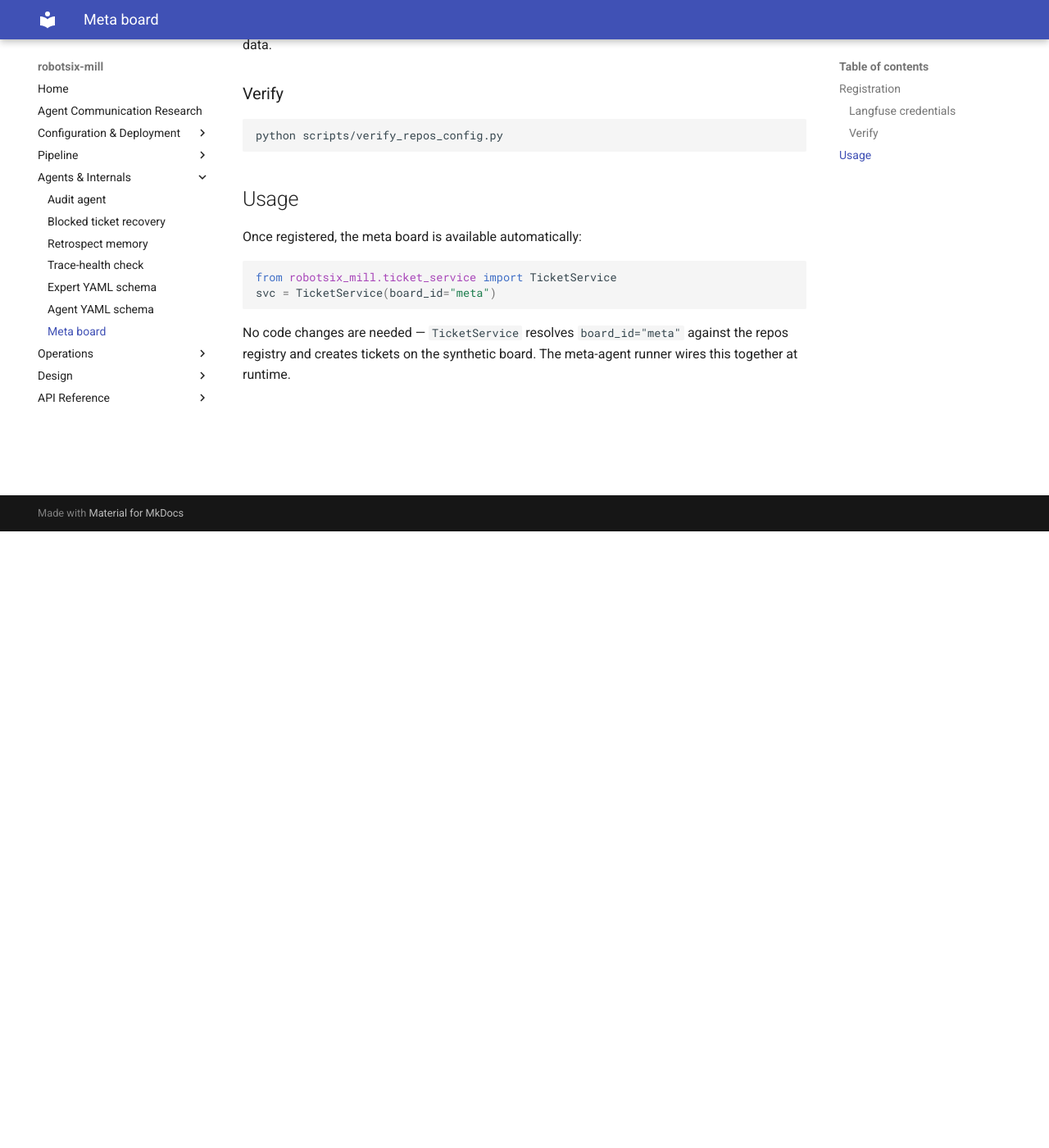
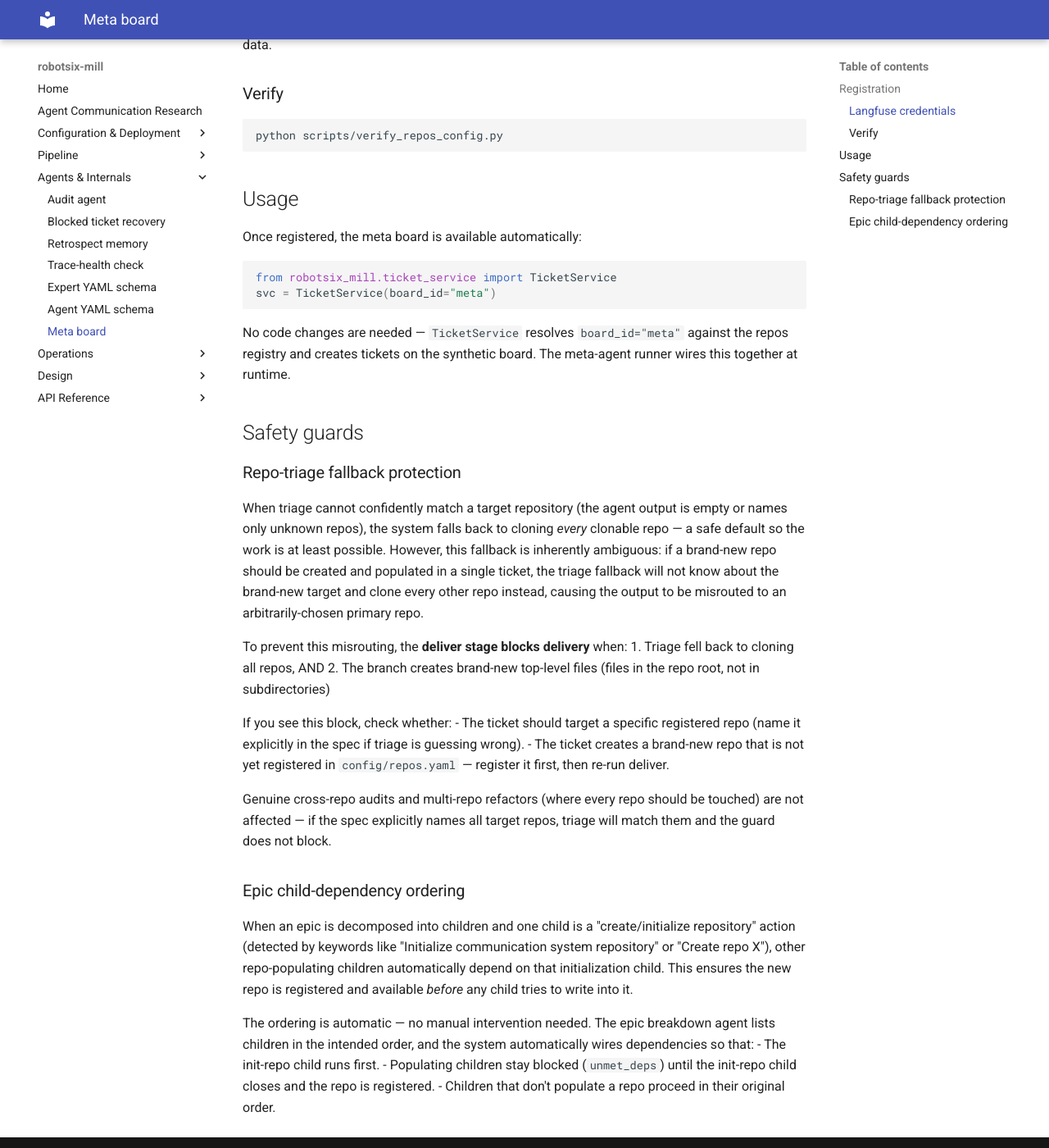
Before and after one commit to damien-robotsix/robotsix-mill, an MkDocs documentation site: the page built from docs/meta-board.md, in a window 1280 px wide and 1400 px high, scrolled down 752 px. Shown: the whole window at 82% size. Built offline with MkDocs 1.6.1 and Material for MkDocs 9.7.7, drawn with Linux system fonts in a browser that asks for light colours.

Commit message:
mill(docs): ADD dependency ordering so meta epic children don't run before their target repo is created (root cause of cross-repo misroute) (20260614T111020Z-add-dependency-ordering-so-meta-epic-chi-5115)

```diff
--- a/docs/meta-board.md
+++ b/docs/meta-board.md
@@ -50,3 +50,48 @@ svc = TicketService(board_id="meta")
 No code changes are needed — `TicketService` resolves `board_id="meta"`
 against the repos registry and creates tickets on the synthetic board.
 The meta-agent runner wires this together at runtime.
+
+## Safety guards
+
+### Repo-triage fallback protection
+
+When triage cannot confidently match a target repository (the agent
+output is empty or names only unknown repos), the system falls back to
+cloning *every* clonable repo — a safe default so the work is at least
+possible. However, this fallback is inherently ambiguous: if a
+brand-new repo should be created and populated in a single ticket, the
+triage fallback will not know about the brand-new target and clone
+every other repo instead, causing the output to be misrouted to an
+arbitrarily-chosen primary repo.
+
+To prevent this misrouting, the **deliver stage blocks delivery** when:
+1. Triage fell back to cloning all repos, AND
+2. The branch creates brand-new top-level files (files in the repo
+   root, not in subdirectories)
+
+If you see this block, check whether:
+- The ticket should target a specific registered repo (name it
+  explicitly in the spec if triage is guessing wrong).
+- The ticket creates a brand-new repo that is not yet registered in
+  `config/repos.yaml` — register it first, then re-run deliver.
+
+Genuine cross-repo audits and multi-repo refactors (where every repo
+should be touched) are not affected — if the spec explicitly names all
+target repos, triage will match them and the guard does not block.
+
+### Epic child-dependency ordering
+
+When an epic is decomposed into children and one child is a
+"create/initialize repository" action (detected by keywords like
+"Initialize communication system repository" or "Create repo X"),
+other repo-populating children automatically depend on that
+initialization child. This ensures the new repo is registered and
+available *before* any child tries to write into it.
+
+The ordering is automatic — no manual intervention needed. The epic
+breakdown agent lists children in the intended order, and the system
+automatically wires dependencies so that:
+- The init-repo child runs first.
+- Populating children stay blocked (`unmet_deps`) until the init-repo
+  child closes and the repo is registered.
+- Children that don't populate a repo proceed in their original order.
```
